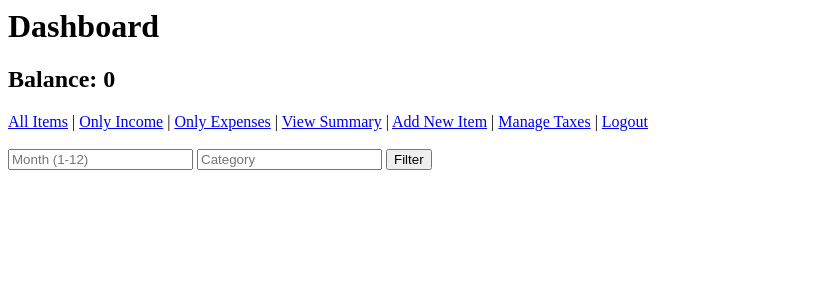
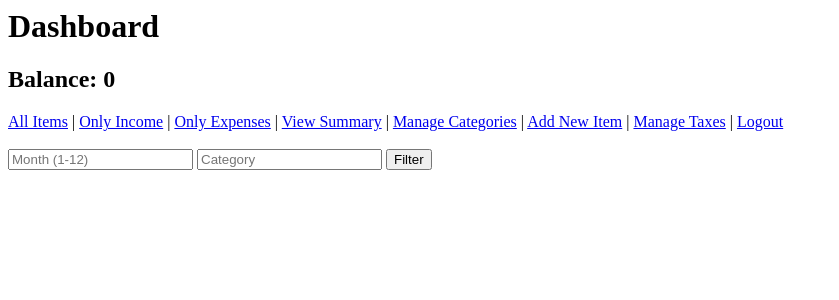
Before and after one commit to Blinde22/budget-manager-web, a Flask app: page / in a window 1280 px wide. Shown: the top 300 px of the page, without its empty margins (0-839 px from the left). Run offline with Flask 3, Linux system fonts and the light colour scheme; the visitor is signed in with stand-in values (Sample User, id 1); data that the repository does not hold is empty.

Commit message:
Update index.html

```diff
--- a/app/templates/index.html
+++ b/app/templates/index.html
@@ -6,6 +6,7 @@
 <a href="/?type=income">Only Income</a> |
 <a href="/?type=expense">Only Expenses</a> |
 <a href="/summary">View Summary</a> |
+<a href="{{ url_for('main.add_category') }}">Manage Categories</a> |
 <a href="/add">Add New Item</a> |
 <a href="{{ url_for('main.taxes') }}">Manage Taxes</a> |
 <a href="/logout">Logout</a>
```
